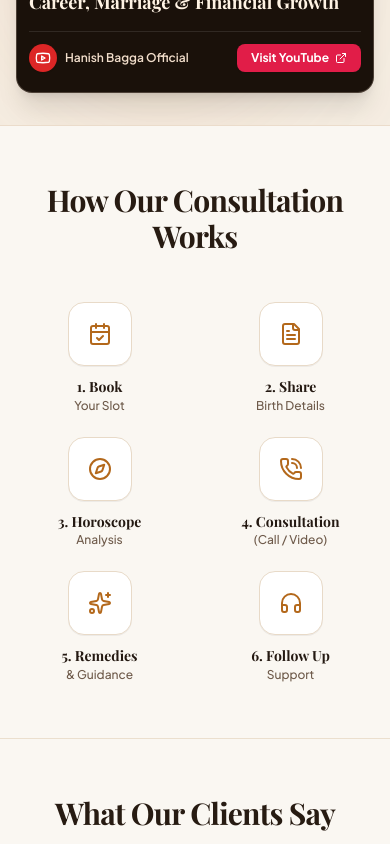
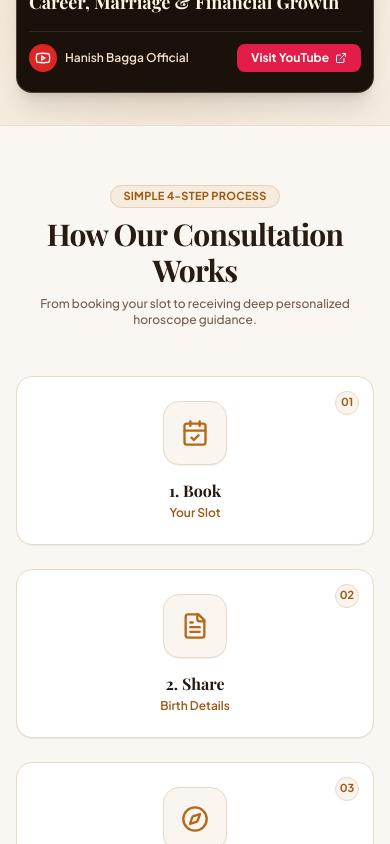
Before and after one commit to mohaninsights/citation, a React (Vite) app: page / in a window 390 px wide. Shown: the part 3920-4764 px from the top of the page. Built offline with nearby package versions, Linux system fonts and the light colour scheme; a web font is replaced by a local one.

Commit message:
feat: add QuestionCtaSection and refine HowItWorks
- Add QuestionCtaSection to App for enhanced conversion
- Streamline HowItWorksSection by reducing steps and updating animations

```diff
--- a/src/App.tsx
+++ b/src/App.tsx
@@ -9,6 +9,7 @@ import { VideoSection } from './components/VideoSection';
 import { HowItWorksSection } from './components/HowItWorksSection';
 import { TestimonialsSection } from './components/TestimonialsSection';
 import { SeoContentSection } from './components/SeoContentSection';
+import { QuestionCtaSection } from './components/QuestionCtaSection';
 import { FaqAndAreasSection } from './components/FaqAndAreasSection';
 import { LatestArticlesSection } from './components/LatestArticlesSection';
 import { Footer } from './components/Footer';
@@ -72,7 +73,10 @@ export default function App() {
         {/* 10. 500+ Words SEO-Friendly Guide on Vedic Astrology & Astro Vastu in Delhi */}
         <SeoContentSection />
 
-        {/* 11. Frequently Asked Questions + Serving All Areas of Delhi NCR */}
+        {/* 11. Still Have a Question Regarding Consultation in Delhi? CTA Banner */}
+        <QuestionCtaSection onOpenBooking={handleOpenBooking} />
+
+        {/* 12. Frequently Asked Questions + Serving All Areas of Delhi NCR */}
         <FaqAndAreasSection />
 
         {/* 12. Latest Articles: 4 Grid Cards */}
--- a/src/components/HowItWorksSection.tsx
+++ b/src/components/HowItWorksSection.tsx
@@ -5,9 +5,8 @@ import {
   FileText,
   Compass,
   PhoneCall,
-  Sparkles,
-  Headphones,
-  ArrowRight
+  ArrowRight,
+  ChevronRight
 } from 'lucide-react';
 import { HOW_IT_WORKS_STEPS } from '../data/mockData';
 
@@ -16,7 +15,7 @@ const containerVariants: Variants = {
   visible: {
     opacity: 1,
     transition: {
-      staggerChildren: 0.09,
+      staggerChildren: 0.12,
       delayChildren: 0.1,
     },
   },
@@ -25,8 +24,8 @@ const containerVariants: Variants = {
 const stepVariants: Variants = {
   hidden: {
     opacity: 0,
-    y: 24,
-    scale: 0.94,
+    y: 20,
+    scale: 0.96,
   },
   visible: {
     opacity: 1,
@@ -44,24 +43,20 @@ export const HowItWorksSection: React.FC = () => {
   const getStepIcon = (iconName: string) => {
     switch (iconName) {
       case 'Calendar':
-        return <CalendarCheck className="w-6 h-6 text-[#b3681b]" />;
+        return <CalendarCheck className="w-7 h-7 text-[#b3681b]" />;
       case 'FileText':
-        return <FileText className="w-6 h-6 text-[#b3681b]" />;
+        return <FileText className="w-7 h-7 text-[#b3681b]" />;
       case 'Compass':
-        return <Compass className="w-6 h-6 text-[#b3681b]" />;
+        return <Compass className="w-7 h-7 text-[#b3681b]" />;
       case 'PhoneCall':
-        return <PhoneCall className="w-6 h-6 text-[#b3681b]" />;
-      case 'Sparkles':
-        return <Sparkles className="w-6 h-6 text-[#b3681b]" />;
-      case 'Headphones':
-        return <Headphones className="w-6 h-6 text-[#b3681b]" />;
+        return <PhoneCall className="w-7 h-7 text-[#b3681b]" />;
       default:
-        return <CalendarCheck className="w-6 h-6 text-[#b3681b]" />;
+        return <CalendarCheck className="w-7 h-7 text-[#b3681b]" />;
     }
   };
 
   return (
-    <section className="py-14 sm:py-18 bg-[#faf7f2]">
+    <section className="py-14 sm:py-18 bg-[#faf7f2] relative overflow-hidden">
       <div className="max-w-7xl mx-auto px-4 sm:px-6 lg:px-8">
 
         {/* Section Header */}
@@ -70,46 +65,100 @@ export const HowItWorksSection: React.FC = () => {
           whileInView={{ opacity: 1, y: 0 }}
           viewport={{ once: true, amount: 0.3 }}
           transition={{ duration: 0.5, ease: 'easeOut' }}
-          className="text-center max-w-2xl mx-auto mb-12"
+          className="text-center max-w-2xl mx-auto mb-12 sm:mb-14"
         >
+          <div className="inline-flex items-center gap-1.5 px-3 py-0.5 rounded-full bg-[#f6ebdc] border border-[#e2d0ba] text-[#9c5914] text-[11px] font-bold tracking-wide uppercase mb-2">
+            <span>Simple 4-Step Process</span>
+          </div>
+
           <h2 className="font-serif-title text-3xl sm:text-4xl font-bold text-[#271b12] tracking-tight">
             How Our Consultation Works
           </h2>
+          <p className="mt-2 text-xs sm:text-sm text-[#715c4c] font-medium max-w-lg mx-auto">
+            From booking your slot to receiving deep personalized horoscope guidance.
+          </p>
         </motion.div>
 
-        {/* 6 Steps Row with Directional Flow */}
+        {/* 4 Steps Row with One-By-One Passing Arrow Animation */}
         <motion.div
           variants={containerVariants}
           initial="hidden"
           whileInView="visible"
           viewport={{ once: true, amount: 0.1 }}
-          className="grid grid-cols-2 md:grid-cols-3 lg:grid-cols-6 gap-6 sm:gap-4 relative"
+          className="grid grid-cols-1 sm:grid-cols-2 lg:grid-cols-4 gap-6 sm:gap-6 relative"
         >
           {HOW_IT_WORKS_STEPS.map((stepItem, index) => (
             <motion.div
               key={stepItem.step}
               variants={stepVariants}
               whileHover={{ y: -4, transition: { duration: 0.2 } }}
-              className="flex flex-col items-center text-center relative group cursor-pointer"
+              className="bg-white rounded-2xl p-6 border border-[#e8dac8] shadow-2xs hover:shadow-md hover:border-[#c97a29]/60 transition-all duration-300 flex flex-col items-center text-center relative group cursor-pointer"
             >
 
+              {/* Step Number Badge */}
+              <div className="absolute top-3.5 right-3.5 w-6 h-6 rounded-full bg-[#faf4ec] border border-[#e8d8c6] text-[11px] font-bold text-[#9c5a17] flex items-center justify-center">
+                0{stepItem.step}
+              </div>
+
               {/* Step Icon Container */}
-              <div className="w-16 h-16 rounded-2xl bg-white border border-[#e8dac8] shadow-2xs flex items-center justify-center mb-3 group-hover:scale-105 group-hover:border-[#c97a29] group-hover:shadow-sm transition-all duration-300">
+              <div className="w-16 h-16 rounded-2xl bg-[#faf5ee] border border-[#e8dac8] shadow-2xs flex items-center justify-center mb-4 group-hover:scale-105 group-hover:bg-[#f6ebd9] group-hover:border-[#c97a29] transition-all duration-300">
                 {getStepIcon(stepItem.icon)}
               </div>
 
               {/* Title & Subtitle */}
-              <h3 className="font-bold text-sm sm:text-base text-[#241912] leading-tight">
+              <h3 className="font-bold text-base sm:text-lg text-[#241912] leading-tight">
                 {stepItem.title}
               </h3>
-              <p className="text-xs text-[#6e5a4a] font-medium mt-0.5 leading-tight">
+              <p className="text-xs sm:text-sm text-[#9c5914] font-semibold mt-1 leading-tight">
                 {stepItem.subtitle}
               </p>
 
-              {/* Connecting Arrow between items (hidden on last item and on mobile wrapping) */}
+              {/* Desktop Sequential One-By-One Passing Arrow Connector */}
               {index < HOW_IT_WORKS_STEPS.length - 1 && (
-                <div className="hidden lg:block absolute top-8 -right-3 text-[#cfb79f] pointer-events-none transform translate-x-1/2">
-                  <ArrowRight className="w-4 h-4 text-[#c7ad94]" />
+                <div
+                  className="hidden lg:flex items-center justify-center absolute top-1/2 -right-4 translate-x-1/2 -translate-y-1/2 z-20 pointer-events-none w-8 h-8"
+                  aria-hidden="true"
+                >
+                  {/* Outer circle housing */}
+                  <div className="relative w-8 h-8 rounded-full bg-[#fbf8f4] border border-[#dec9b2] shadow-xs flex items-center justify-center overflow-hidden">
+
+                    {/* Ghost base arrow */}
+                    <ChevronRight className="w-4 h-4 text-[#decbb7]" />
+
+                    {/* Sequential Passing Light Pulse Arrow */}
+                    <motion.div
+                      className="absolute inset-0 flex items-center justify-center text-[#b3681b]"
+                      initial={{ x: -14, opacity: 0, scale: 0.8 }}
+                      animate={{
+                        x: [-14, 0, 14],
+                        opacity: [0, 1, 0],
+                        scale: [0.8, 1.15, 0.8]
+                      }}
+                      transition={{
+                        duration: 0.9,
+                        repeat: Infinity,
+                        repeatDelay: 1.8, // Total cycle = 2.7s (3 arrows * 0.9s)
+                        delay: index * 0.9, // Staggered one by one in sequence
+                        ease: "easeInOut"
+                      }}
+                    >
+                      <ArrowRight className="w-4 h-4 text-[#b3681b] drop-shadow-xs" />
+                    </motion.div>
+
+                    {/* Passing energetic glow shimmer */}
+                    <motion.div
+                      className="absolute inset-0 bg-radial from-[#c97a29]/30 via-transparent to-transparent rounded-full"
+                      initial={{ opacity: 0 }}
+                      animate={{ opacity: [0, 0.8, 0] }}
+                      transition={{
+                        duration: 0.9,
+                        repeat: Infinity,
+                        repeatDelay: 1.8,
+                        delay: index * 0.9,
+                        ease: "easeInOut"
+                      }}
+                    />
+                  </div>
                 </div>
               )}
             </motion.div>
--- /dev/null
+++ b/src/components/QuestionCtaSection.tsx
@@ -0,0 +1,64 @@
+import React from 'react';
+import { motion } from 'motion/react';
+import { MessageCircle, Sparkles } from 'lucide-react';
+
+interface QuestionCtaSectionProps {
+  onOpenBooking: () => void;
+}
+
+export const QuestionCtaSection: React.FC<QuestionCtaSectionProps> = ({ onOpenBooking }) => {
+  return (
+    <section className="py-10 sm:py-14 bg-[#faf7f2]">
+      <div className="max-w-5xl mx-auto px-4 sm:px-6 lg:px-8">
+        <motion.div
+          initial={{ opacity: 0, y: 16 }}
+          whileInView={{ opacity: 1, y: 0 }}
+          viewport={{ once: true, amount: 0.3 }}
+          transition={{ duration: 0.5 }}
+          className="relative rounded-2xl sm:rounded-3xl p-7 sm:p-10 lg:p-12 text-center overflow-hidden shadow-xl border border-[#d49a55]/40"
+          style={{
+            background: 'radial-gradient(ellipse at center top, #4a240c 0%, #261307 60%, #150a04 100%)'
+          }}
+        >
+          {/* Subtle Ambient Glowing Highlights */}
+          <div className="absolute -top-16 left-1/2 -translate-x-1/2 w-96 h-48 bg-[#d97706]/20 blur-3xl pointer-events-none rounded-full" />
+          <div className="absolute top-0 inset-x-0 h-[1px] bg-gradient-to-r from-transparent via-[#f5c278]/60 to-transparent" />
+
+          {/* Heading */}
+          <h2 className="font-serif text-xl sm:text-2xl lg:text-3xl font-bold tracking-wider uppercase text-[#f7d6a5] drop-shadow-sm mb-3.5 leading-tight">
+            Still Have a Question Regarding Consultation in Delhi?
+          </h2>
+
+          {/* Subtitle */}
+          <p className="text-xs sm:text-sm lg:text-base text-[#ebd6c3] font-normal max-w-2xl mx-auto leading-relaxed mb-7 sm:mb-8">
+            Our Vedic astrology support desk is available to assist you with appointment slots, report delivery timelines, and queries.
+          </p>
+
+          {/* Action Buttons (WhatsApp & Book Appointment) */}
+          <div className="flex flex-wrap items-center justify-center gap-3 sm:gap-4 relative z-10">
+            {/* WhatsApp Button */}
+            <a
+              href="https://wa.me/919876543210?text=Namaste%20Acharya%20Ji,%20I%20have%20a%20query%20regarding%20astrology%20consultation%20in%20Delhi."
+              target="_blank"
+              rel="noopener noreferrer"
+              className="inline-flex items-center justify-center gap-2 px-6 py-3 bg-[#059669] hover:bg-[#047857] text-white text-xs sm:text-sm font-bold rounded-full transition-all duration-200 shadow-md hover:shadow-lg hover:scale-105 active:scale-95 cursor-pointer"
+            >
+              <MessageCircle className="w-4 h-4 fill-white" />
+              <span>Chat via WhatsApp</span>
+            </a>
+
+            {/* Book Appointment Button */}
+            <button
+              onClick={onOpenBooking}
+              type="button"
+              className="inline-flex items-center justify-center gap-2 px-7 py-3 bg-[#ff9900] hover:bg-[#e68a00] text-[#1a0f07] text-xs sm:text-sm font-extrabold rounded-full transition-all duration-200 shadow-md hover:shadow-lg hover:scale-105 active:scale-95 cursor-pointer"
+            >
+              <Sparkles className="w-4 h-4 fill-[#1a0f07] text-[#1a0f07]" />
+              <span>Book Appointment</span>
+            </button>
+          </div>
+        </motion.div>
+      </div>
+    </section>
+  );
+};
--- a/src/data/mockData.ts
+++ b/src/data/mockData.ts
@@ -259,20 +259,6 @@ export const HOW_IT_WORKS_STEPS = [
     subtitle: '(Call / Video)',
     icon: 'PhoneCall',
     description: 'Engage in a deep 1-on-1 confidential session with clear answers to all your life questions.'
-  },
-  {
-    step: 5,
-    title: '5. Remedies',
-    subtitle: '& Guidance',
-    icon: 'Sparkles',
-    description: 'Receive personalized, practical, non-fear based Vedic remedies and clear action items.'
-  },
-  {
-    step: 6,
-    title: '6. Follow Up',
-    subtitle: 'Support',
-    icon: 'Headphones',
-    description: 'Enjoy complimentary follow-up support to track improvements and adjust remedies.'
   }
 ];
 
```
